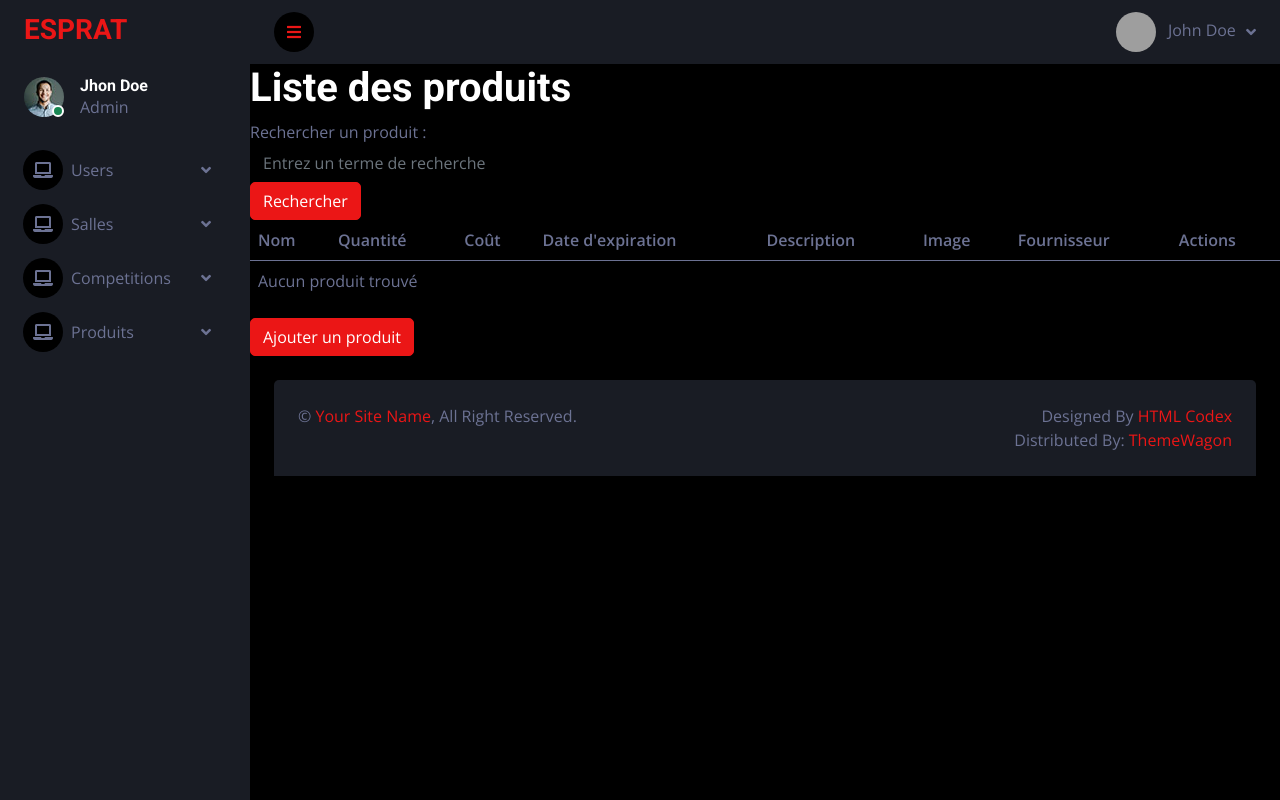
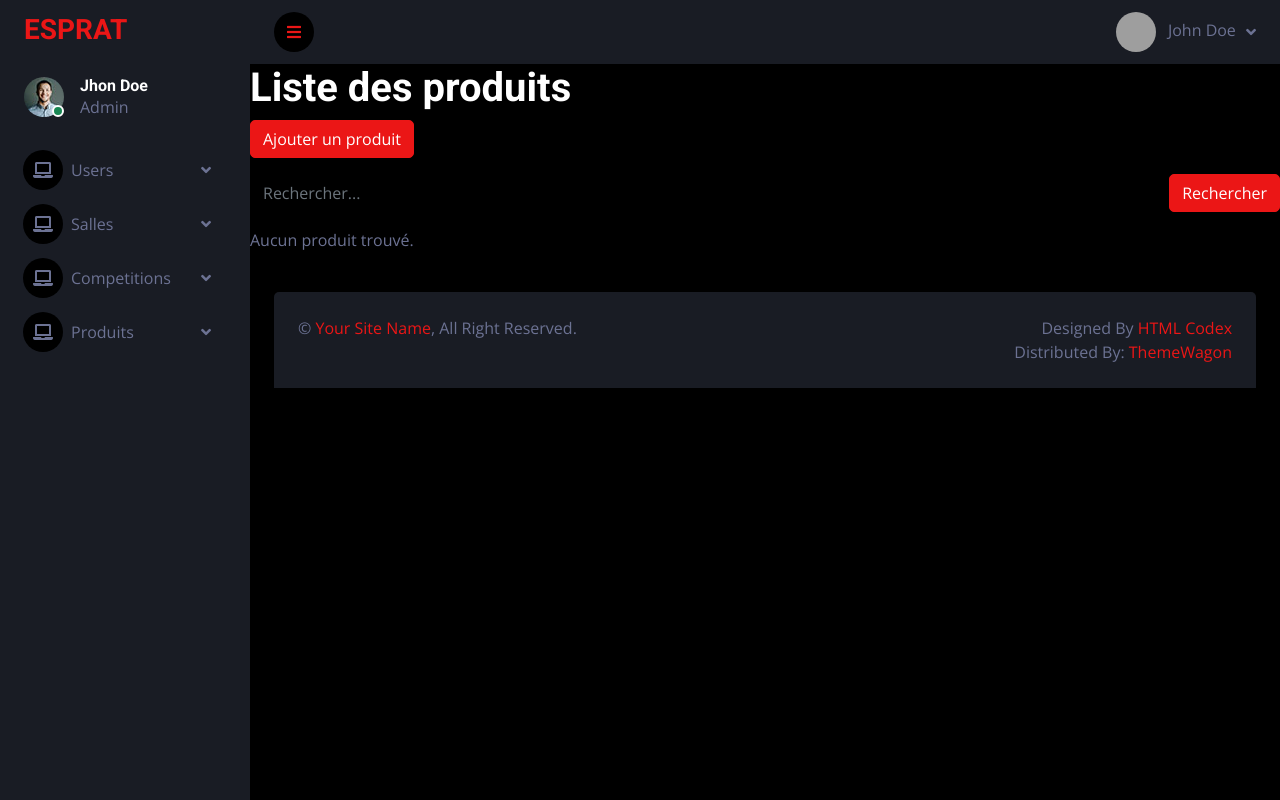
Before and after one commit to souhahabibi/pidevWeb3a8, a Symfony app: template templates/produit/liste.html.twig in a window 1280 px wide. Run offline with Twig, Linux system fonts and the light colour scheme; the template is opened without the code that fills it, so the values that code supplies are empty; some libraries are stand-ins or nearby versions; grey boxes are pictures that could not be loaded.

Commit message:
Update liste.html.twig

```diff
--- a/templates/produit/liste.html.twig
+++ b/templates/produit/liste.html.twig
@@ -4,32 +4,36 @@
 
 {% block body %}
     <h1>Liste des produits</h1>
+    <a href="{{ path('produit_ajouter') }}" class="btn btn-primary">Ajouter un produit</a>
 
-    <form action="{{ path('search_produit') }}" method="GET">
-        <div class="form-group">
-            <label for="search_term">Rechercher un produit :</label>
-            <input type="text" class="form-control" id="search_term" name="search_term" placeholder="Entrez un terme de recherche">
+    {# Barre de recherche #}
+    <form action="{{ path('search_produit') }}" method="GET" class="mt-3 mb-3">
+        <div class="input-group">
+            <input type="text" name="search_term" class="form-control" placeholder="Rechercher...">
+            <div class="input-group-append">
+                <button type="submit" class="btn btn-primary">Rechercher</button>
             </div>
-        <button type="submit" class="btn btn-primary">Rechercher</button>
+        </div>
     </form>
 
+    {% if produits is empty %}
+        <p>Aucun produit trouvé.</p>
+    {% else %}
         <table class="table">
-        <!-- Table headers -->
             <thead>
                 <tr>
-                <th scope="col">Nom</th>
-                <th scope="col">Quantité</th>
-                <th scope="col">Coût</th>
-                <th scope="col">Date d'expiration</th>
-                <th scope="col">Description</th>
-                <th scope="col">Image</th>
-                <th scope="col">Fournisseur</th>
-                <th scope="col">Actions</th>
+                    <th>Nom</th>
+                    <th>Quantité</th>
+                    <th>Coût</th>
+                    <th>Date d'expiration</th>
+                    <th>Description</th>
+                    <th>Image</th>
+                    <th>Fournisseur</th>
+                    <th>Actions</th>
                 </tr>
             </thead>
             <tbody>
                 {% for produit in produits %}
-                <!-- Table rows for each product -->
                     <tr>
                         <td>{{ produit.nom }}</td>
                         <td>{{ produit.quantite }}</td>
@@ -46,19 +50,11 @@
                         <td>{{ produit.idFournisseur }}</td>
                         <td>
                             <a href="{{ path('modifier_produit', {'id': produit.idProduit}) }}" class="btn btn-primary">Modifier</a>
-                        <a href="{{ path('produit_supprimer', {'id': produit.idProduit}) }}" class="btn btn-primary">Supprimer</a>
+                            <a href="{{ path('produit_supprimer', {'id': produit.idProduit}) }}" class="btn btn-danger" onclick="return confirm('Êtes-vous sûr de vouloir supprimer cet élément ?')">Supprimer</a>
                         </td>
                     </tr>
                 {% endfor %}
-            <!-- Display a message if no products found -->
-            {% if produits is empty %}
-                <tr>
-                    <td colspan="8">Aucun produit trouvé</td>
-                </tr>
-            {% endif %}
             </tbody>
         </table>
-
-    <a href="{{ path('produit_ajouter') }}" class="btn btn-primary">Ajouter un produit</a>
-
+    {% endif %}
 {% endblock %}
```
Lines whose indentation alone changed are shown as unchanged.
